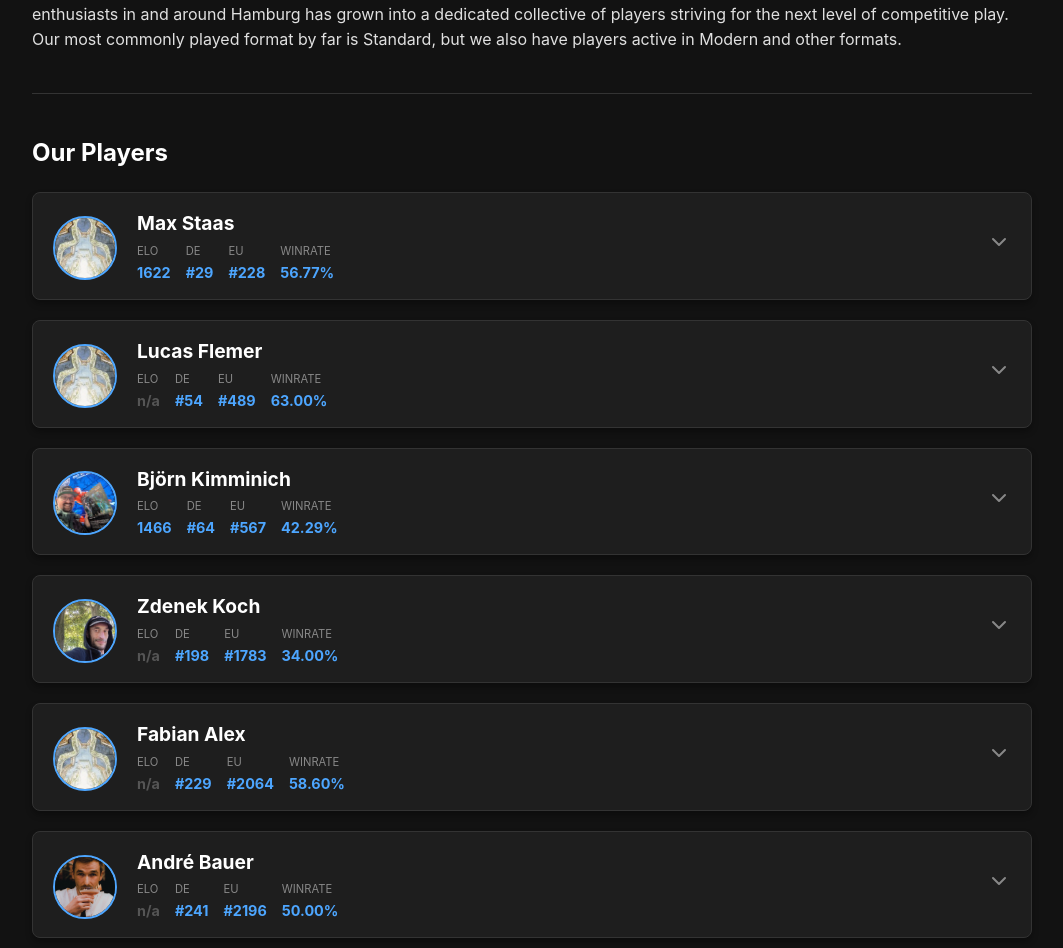
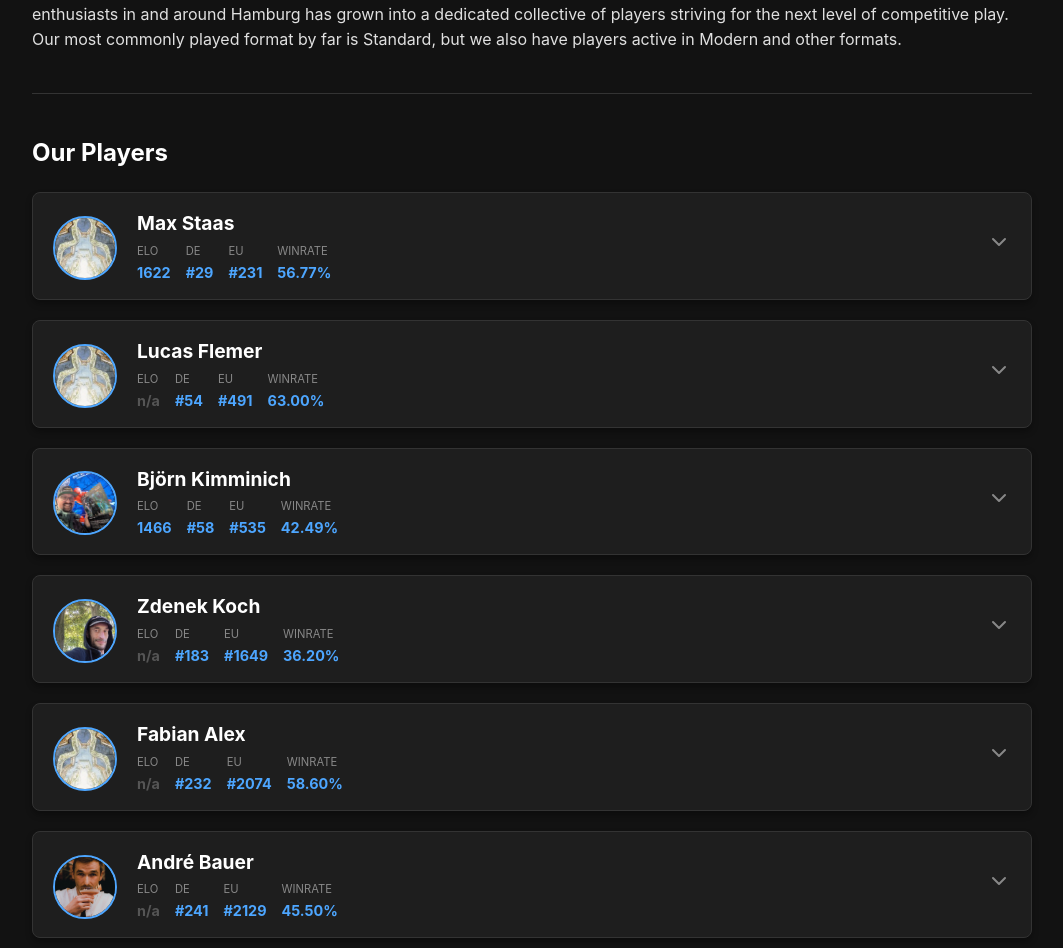
Before and after one commit to mull2five/mull2five.github.io, a Jekyll site: the page built from index.md, in a window 1280 px wide. Shown: the part 487-1435 px from the top of the page, without its empty margins (108-1171 px from the left). Built offline with Jekyll 4.4.1, drawn with Linux system fonts in a browser that asks for light colours.

Commit message:
🤖 Update player info JSON files

```diff
--- a/_data/player_info/andre_bauer.json
+++ b/_data/player_info/andre_bauer.json
@@ -2,7 +2,7 @@
   "general": {
     "name": "André Bauer",
     "country": "de",
-    "win rate": "50.00%"
+    "win rate": "45.50%"
   },
   "sources": {
     "Unity League": {
@@ -13,10 +13,10 @@
         "country": "de",
         "local organizer": "Mulligan TCG Shop",
         "rank germany": "241",
-        "rank europe": "2196",
-        "rank points": "66",
-        "record": "13-12-3",
-        "win rate": "50.0%"
+        "rank europe": "2129",
+        "rank points": "72",
+        "record": "14-16-3",
+        "win rate": "45.5%"
       }
     }
   }
--- a/_data/player_info/bjoern_kimminich.json
+++ b/_data/player_info/bjoern_kimminich.json
@@ -11,7 +11,7 @@
     "facebook": "bjoern.kimminich",
     "twitch": "koshiii",
     "youtube": "@BjörnKimminich",
-    "win rate": "42.29%"
+    "win rate": "42.49%"
   },
   "sources": {
     "Unity League": {
@@ -25,11 +25,11 @@
         "local organizer": "Mulligan TCG Shop",
         "team": "Mull to Five",
         "bio": "Smugly held back on an Untimely Malfunction against a Storm player going off, being totally sure that you can redirect the summed-up damage of their Grapeshots back to their face with its \"Change the target of target spell or ability with a single target\" mode.",
-        "rank germany": "64",
-        "rank europe": "567",
-        "rank points": "292",
-        "record": "42-41-5",
-        "win rate": "49.6%"
+        "rank germany": "58",
+        "rank europe": "535",
+        "rank points": "304",
+        "record": "45-43-5",
+        "win rate": "50.2%"
       }
     },
     "MTG Elo Project": {
--- a/_data/player_info/fabian_alex.json
+++ b/_data/player_info/fabian_alex.json
@@ -12,8 +12,8 @@
         "photo": null,
         "country": "de",
         "local organizer": "Mulligan TCG Shop",
-        "rank germany": "229",
-        "rank europe": "2064",
+        "rank germany": "232",
+        "rank europe": "2074",
         "rank points": "75",
         "record": "17-12-0",
         "win rate": "58.6%"
--- a/_data/player_info/lucas_flemer.json
+++ b/_data/player_info/lucas_flemer.json
@@ -13,7 +13,7 @@
         "country": "de",
         "local organizer": "Mulligan TCG Shop",
         "rank germany": "54",
-        "rank europe": "489",
+        "rank europe": "491",
         "rank points": "321",
         "record": "39-22-2",
         "win rate": "63.0%"
--- a/_data/player_info/max_staas.json
+++ b/_data/player_info/max_staas.json
@@ -13,7 +13,7 @@
         "photo": null,
         "country": "de",
         "rank germany": "29",
-        "rank europe": "228",
+        "rank europe": "231",
         "rank points": "432",
         "record": "23-16-0",
         "win rate": "59.0%"
--- a/_data/player_info/zdenek_koch.json
+++ b/_data/player_info/zdenek_koch.json
@@ -2,7 +2,7 @@
   "general": {
     "name": "Zdenek Koch",
     "country": "de",
-    "win rate": "34.00%"
+    "win rate": "36.20%"
   },
   "sources": {
     "Unity League": {
@@ -12,11 +12,11 @@
         "photo": null,
         "country": "de",
         "local organizer": "Mulligan TCG Shop",
-        "rank germany": "198",
-        "rank europe": "1783",
-        "rank points": "99",
-        "record": "15-29-9",
-        "win rate": "34.0%"
+        "rank germany": "183",
+        "rank europe": "1649",
+        "rank points": "111",
+        "record": "18-31-9",
+        "win rate": "36.2%"
       }
     }
   }
```
